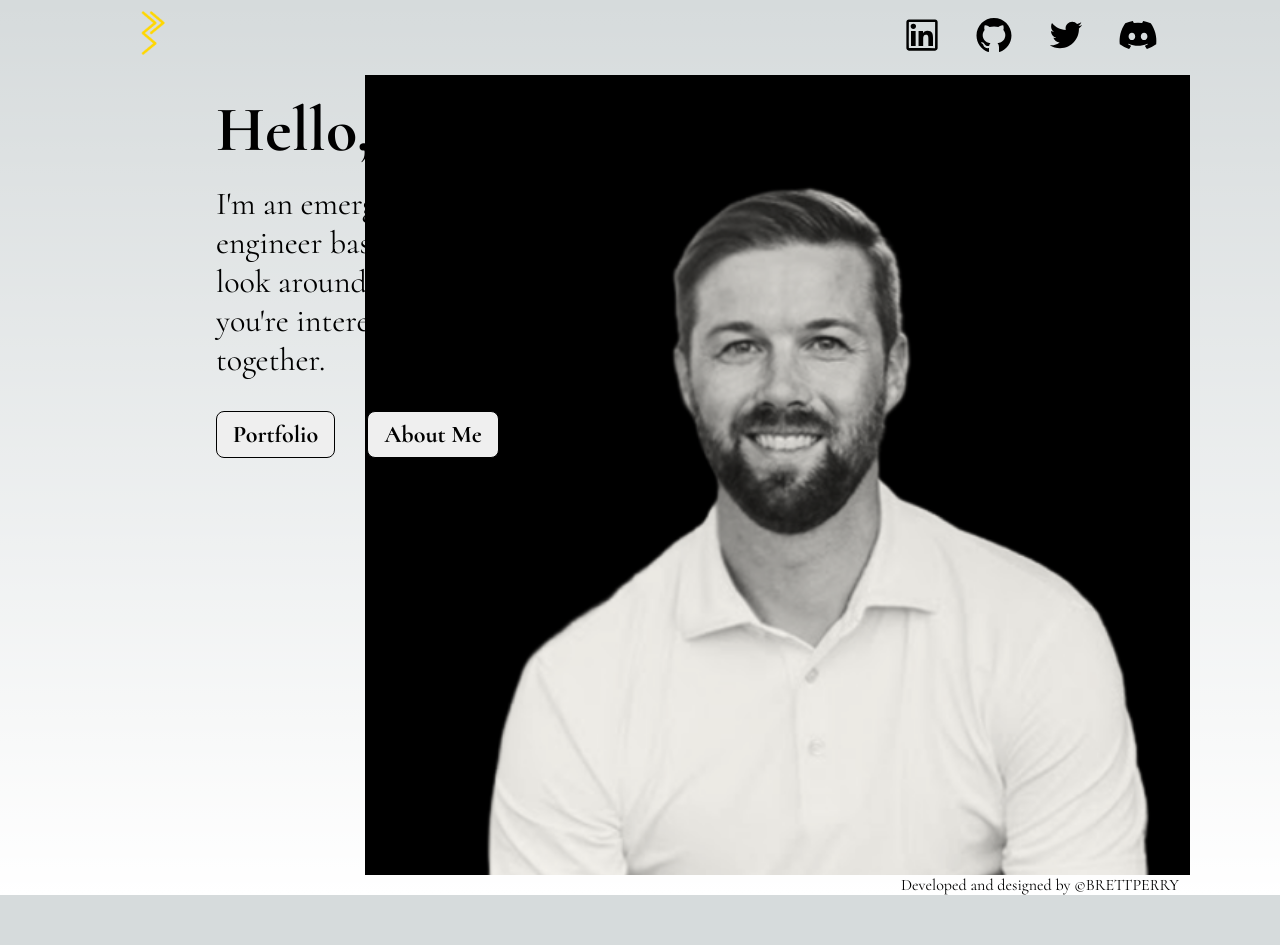
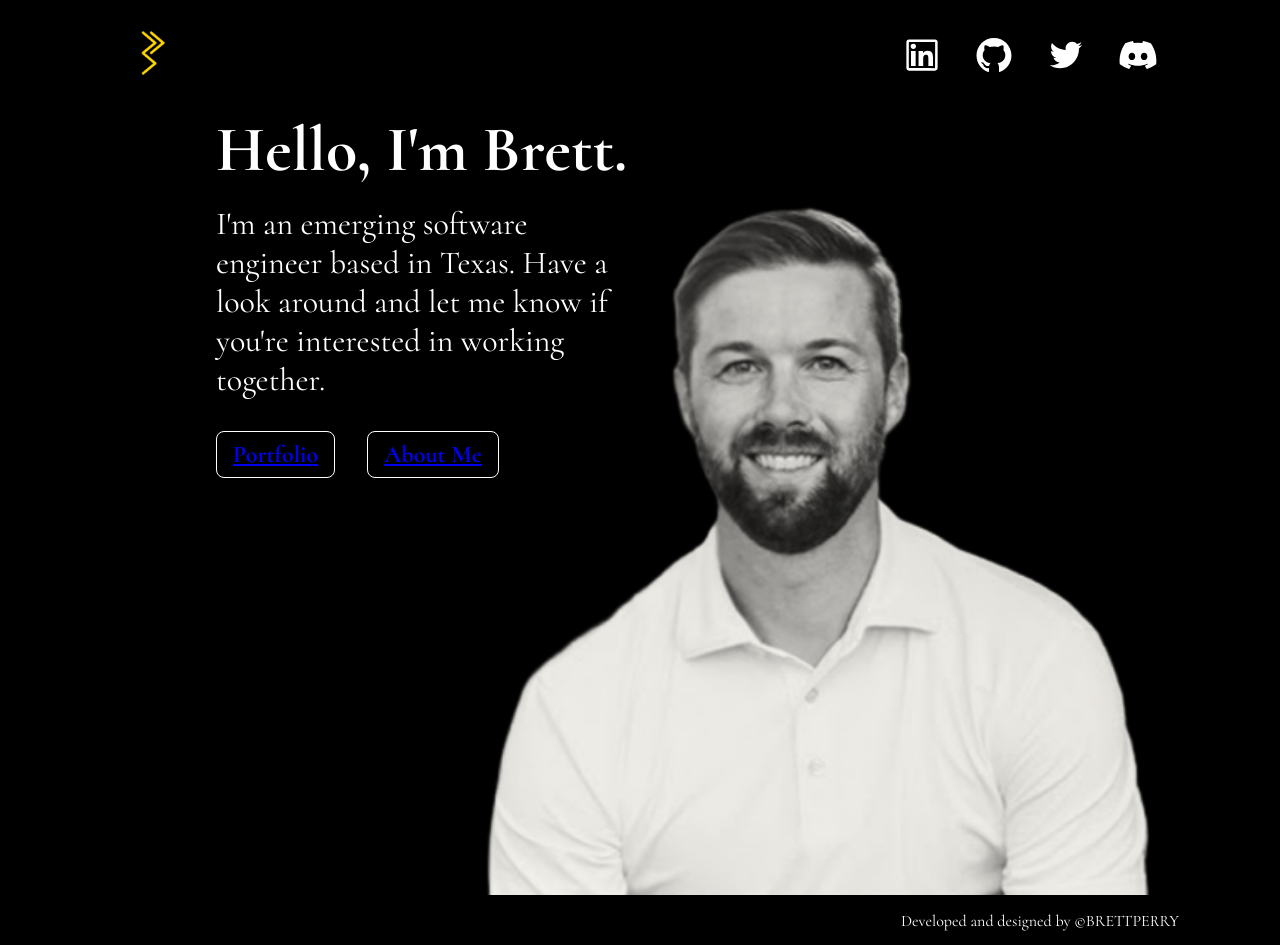
Before and after one commit to bperry13/portfolio, a Next.js app: page / in a window 1280 px wide. Before the commit the page ends 895 px from the top, so only its background shows below. Built offline with nearby package versions, Linux system fonts and the light colour scheme.

Commit message:
started from scratch on css globals.

```diff
--- a/app/globals.css
+++ b/app/globals.css
@@ -1,107 +1,19 @@
 :root {
   --max-width: 1100px;
-  --border-radius: 12px;
-  --font-mono: ui-monospace, Menlo, Monaco, "Cascadia Mono", "Segoe UI Mono",
-    "Roboto Mono", "Oxygen Mono", "Ubuntu Monospace", "Source Code Pro",
-    "Fira Mono", "Droid Sans Mono", "Courier New", monospace;
-
-  --foreground-rgb: 0, 0, 0;
-  --background-start-rgb: 214, 219, 220;
-  --background-end-rgb: 255, 255, 255;
-
-  --primary-glow: conic-gradient(
-    from 180deg at 50% 50%,
-    #16abff33 0deg,
-    #0885ff33 55deg,
-    #54d6ff33 120deg,
-    #0071ff33 160deg,
-    transparent 360deg
-  );
-  --secondary-glow: radial-gradient(
-    rgba(255, 255, 255, 1),
-    rgba(255, 255, 255, 0)
-  );
-
-  --tile-start-rgb: 239, 245, 249;
-  --tile-end-rgb: 228, 232, 233;
-  --tile-border: conic-gradient(
-    #00000080,
-    #00000040,
-    #00000030,
-    #00000020,
-    #00000010,
-    #00000010,
-    #00000080
-  );
-
-  --callout-rgb: 238, 240, 241;
-  --callout-border-rgb: 172, 175, 176;
-  --card-rgb: 180, 185, 188;
-  --card-border-rgb: 131, 134, 135;
+  --md-width: 900px;
+  --sm-width: 700px;
+  --background-color: #000;
+  --primary-font-color: #fff;
+  --primary-hover-color: #ffd700;
 }
 
-@media (prefers-color-scheme: dark) {
-  :root {
-    --foreground-rgb: 255, 255, 255;
-    --background-start-rgb: 0, 0, 0;
-    --background-end-rgb: 0, 0, 0;
-
-    --primary-glow: radial-gradient(rgba(1, 65, 255, 0.4), rgba(1, 65, 255, 0));
-    --secondary-glow: linear-gradient(
-      to bottom right,
-      rgba(1, 65, 255, 0),
-      rgba(1, 65, 255, 0),
-      rgba(1, 65, 255, 0.3)
-    );
-
-    --tile-start-rgb: 2, 13, 46;
-    --tile-end-rgb: 2, 5, 19;
-    --tile-border: conic-gradient(
-      #ffffff80,
-      #ffffff40,
-      #ffffff30,
-      #ffffff20,
-      #ffffff10,
-      #ffffff10,
-      #ffffff80
-    );
-
-    --callout-rgb: 20, 20, 20;
-    --callout-border-rgb: 108, 108, 108;
-    --card-rgb: 100, 100, 100;
-    --card-border-rgb: 200, 200, 200;
-  }
-}
-
-* {
-  box-sizing: border-box;
-  padding: 0;
-  margin: 0;
-}
-
-html,
-body {
-  max-width: 100vw;
-  overflow-x: hidden;
+html {
+  background-color: var(--background-color);
 }
 
 body {
-  color: rgb(var(--foreground-rgb));
-  background: linear-gradient(
-      to bottom,
-      transparent,
-      rgb(var(--background-end-rgb))
-    )
-    rgb(var(--background-start-rgb));
+  max-width: var(--max-width);
+  margin: 0 auto;
+  margin-top: 20px;
+  color: var(--primary-font-color);
 }
-
-a {
-  color: inherit;
-  text-decoration: none;
-}
-
-@media (prefers-color-scheme: dark) {
-  html {
-    color-scheme: dark;
-  }
-}
--- a/app/page.module.css
+++ b/app/page.module.css
@@ -1,6 +1,5 @@
 /* ---------- lg - 1100px max ---------- */
 .main {
-  max-width: 1100px;
   overflow: hidden;
   display: flex;
   flex-direction: column;
@@ -15,7 +14,7 @@
   justify-content: space-between;
   align-items: center;
   max-height: 75px;
-  width: 1100px;
+  width: 100%;
 }
 
 .header logo {
@@ -26,12 +25,10 @@
   margin: 1rem;
   font-size: 2rem;
   font-weight: 700;
-  text-shadow: var(--primary-glow);
 }
 
-.logo:hover {
+.logo a:hover {
   cursor: pointer;
-  color: grey;
 }
 
 .social {
@@ -40,12 +37,13 @@
 }
 
 .social a {
+  color: var(--primary-font-color);
   margin: 0 1rem;
 }
 
 .social a:hover {
   cursor: pointer;
-  color: #ffd700;
+  color: var(--primary-hover-color);
 }
 
 .page {
@@ -67,14 +65,12 @@
   margin: 1rem;
   font-size: 4rem;
   font-weight: 700;
-  text-shadow: var(--primary-glow);
 }
 
 .title p {
   margin: 1rem;
   font-size: 2rem;
   font-weight: 400;
-  text-shadow: var(--secondary-glow);
   max-width: 40%;
 }
 
@@ -86,13 +82,15 @@
   padding: 0.5rem 1rem;
   border-radius: 0.5rem;
   border: 0.1rem solid transparent;
-  border-color: var(--tile-border);
+  border-color: var(--primary-font-color);
+  background-color: transparent;
+  color: var(--primary-font-color);
   transition: all 0.25s ease-in-out;
 }
 
 .button:hover {
   cursor: pointer;
-  color: #ffd700;
+  color: var(--primary-hover-color);
 }
 
 .footer {
@@ -105,9 +103,9 @@
 }
 
 /* ---------- md - 900px max  ---------- */
-@media screen and (max-width: 900px) {
+@media screen and (max-width: var(--md-width)) {
   .main {
-    max-width: 900px;
+    max-width: var(--md-width);
     align-items: center;
   }
 
@@ -127,7 +125,7 @@
 }
 
 /* ---------- sm - 700px max  ---------- */
-@media screen and (max-width: 700px) {
+@media screen and (max-width: var(--sm-width)) {
   .main {
     min-width: 100vw;
     min-height: 100vh;
```
